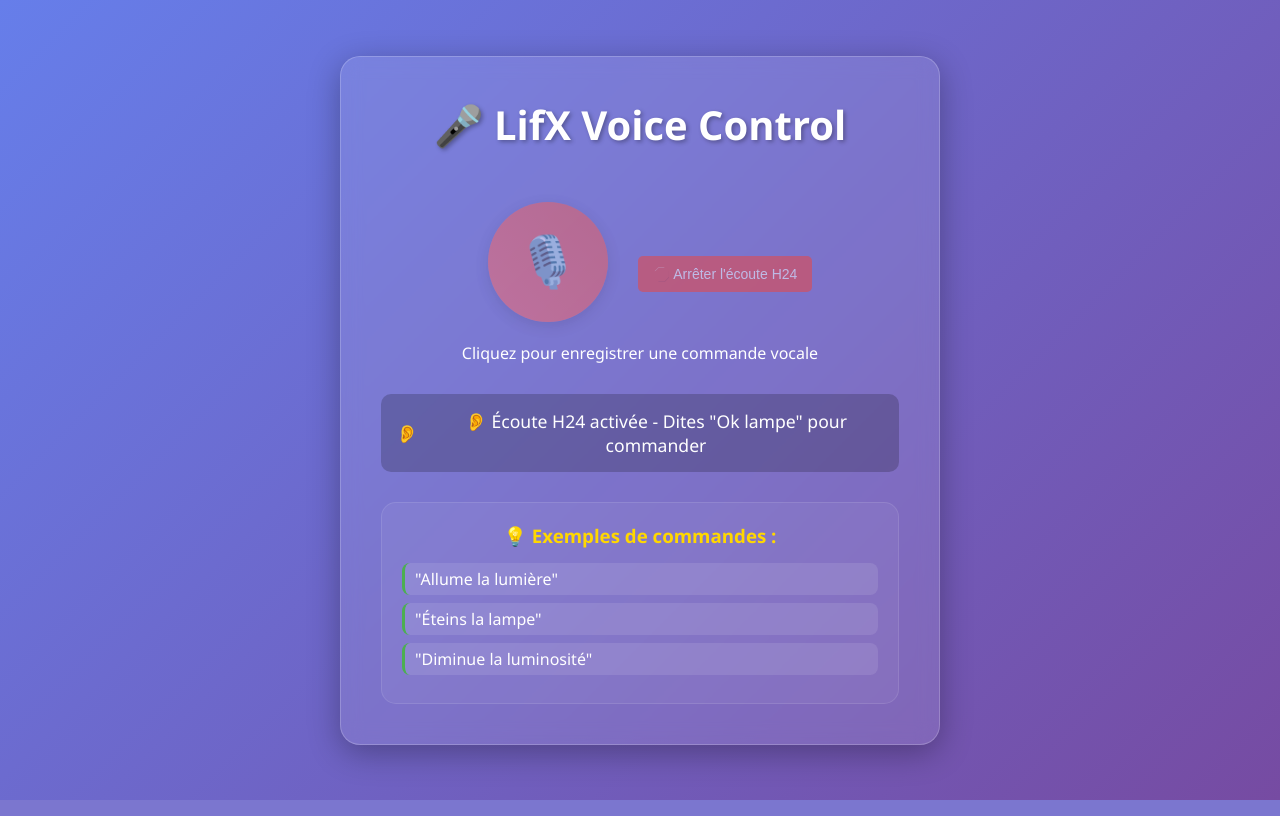
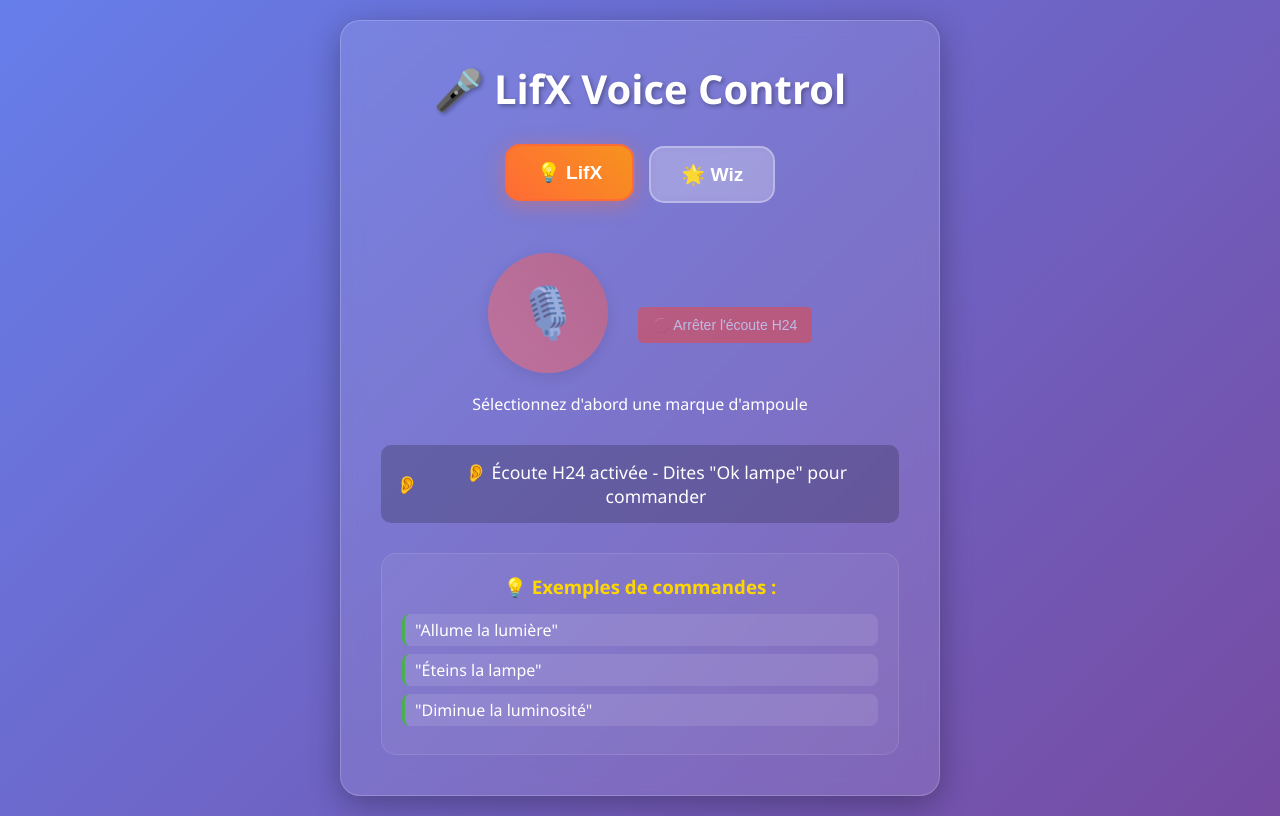
Before and after one commit to Diviini/IoT_lifX, a FastAPI app: page / in a window 1280 px wide. Run offline with FastAPI, Linux system fonts and the light colour scheme.

Commit message:
update : add Wiz choice

```diff
--- a/app/main.py
+++ b/app/main.py
@@ -8,6 +8,7 @@
 
 from .speech_processor import SpeechProcessor
 from .lifx_controller import LifXController
+# from .wiz_controller import WizController
 from .command_parser import CommandParser
 
 load_dotenv()
@@ -26,6 +27,7 @@
 # Modèle Pydantic pour recevoir du texte
 class TextCommand(BaseModel):
     text: str
+    brand: str  # "lifx" ou "wiz" (pour le futur)
 
 
 @app.get("/")
@@ -38,7 +40,9 @@
     """Traite directement un texte depuis JavaScript (plus rapide que l'audio)"""
     try:
         text = command.text.strip()
+        brand = command.brand.strip()
         print("Debug - Texte reçu:", text)
+        print("Debug - Type de lampe:", brand)
 
         if not text:
             return JSONResponse({
@@ -50,8 +54,11 @@
         parsed_command = command_parser.parse(text)
         print("Debug - Commande parsée:", parsed_command)
 
-        # Exécuter sur la lampe
-        result = lifx_controller.execute_command(parsed_command)
+        # Détection de la lamp ( lifx ou wiz )
+        if brand == "lifx":
+            result = lifx_controller.execute_command(parsed_command)
+        # else if type == "wiz":
+        #     result = wiz_controller.execute_command(parsed_command)
 
         return JSONResponse({
             "transcription": text,
--- a/requirements.txt
+++ b/requirements.txt
@@ -9,3 +9,4 @@
 numpy==1.24.3
 lifxlan==1.2.8
 websockets==12.0
+pywizlight==0.6.2
--- a/static/css/style.css
+++ b/static/css/style.css
@@ -1,4 +1,4 @@
-* {
+  * {
     margin: 0;
     padding: 0;
     box-sizing: border-box;
@@ -33,6 +33,54 @@
     text-shadow: 2px 2px 4px rgba(0, 0, 0, 0.3);
 }
 
+/* Nouveaux styles pour les boutons de sélection */
+.brand-selection {
+    margin-bottom: 30px;
+    display: flex;
+    gap: 15px;
+    justify-content: center;
+    flex-wrap: wrap;
+}
+
+.brand-btn {
+    background: rgba(255, 255, 255, 0.2);
+    border: 2px solid rgba(255, 255, 255, 0.3);
+    border-radius: 15px;
+    padding: 15px 30px;
+    color: white;
+    font-size: 1.2em;
+    font-weight: bold;
+    cursor: pointer;
+    transition: all 0.3s ease;
+    backdrop-filter: blur(5px);
+    min-width: 120px;
+}
+
+.brand-btn:hover {
+    transform: translateY(-2px);
+    box-shadow: 0 4px 15px rgba(0, 0, 0, 0.2);
+    background: rgba(255, 255, 255, 0.3);
+}
+
+.brand-btn.active {
+    background: linear-gradient(45deg, #4CAF50, #45a049);
+    border-color: #4CAF50;
+    box-shadow: 0 4px 20px rgba(76, 175, 80, 0.4);
+    transform: translateY(-2px);
+}
+
+.brand-btn.lifx.active {
+    background: linear-gradient(45deg, #ff6b35, #f7931e);
+    border-color: #ff6b35;
+    box-shadow: 0 4px 20px rgba(255, 107, 53, 0.4);
+}
+
+.brand-btn.wiz.active {
+    background: linear-gradient(45deg, #667eea, #764ba2);
+    border-color: #667eea;
+    box-shadow: 0 4px 20px rgba(102, 126, 234, 0.4);
+}
+
 .recording-section {
     margin-bottom: 30px;
 }
@@ -63,6 +111,12 @@
 .record-btn.recording {
     background: linear-gradient(45deg, #ff4757, #c44569);
     animation: pulse 1s infinite;
+}
+
+.record-btn:disabled {
+    opacity: 0.5;
+    cursor: not-allowed;
+    transform: none;
 }
 
 @keyframes pulse {
@@ -192,6 +246,15 @@
         font-size: 2em;
     }
 
+    .brand-selection {
+        flex-direction: column;
+        align-items: center;
+    }
+
+    .brand-btn {
+        min-width: 150px;
+    }
+
     .record-btn {
         width: 100px;
         height: 100px;
--- a/static/js/app.js
+++ b/static/js/app.js
@@ -6,11 +6,15 @@
 let speechRecognition;
 let currentStream;
 let isWaitingForCommand = false; // Boolean pour le mode commande
+let selectBrand = "lifx"; // Marque sélectionnée par défaut
 
 // Éléments DOM
 const recordBtn = document.getElementById('recordBtn');
+const recordingText = document.getElementById('recordingText');
 const status = document.getElementById('status');
 const result = document.getElementById('result');
+const lifxBtn = document.getElementById('lifxBtn');
+const wizBtn = document.getElementById('wizBtn');
 
 // Ajout d'un bouton pour activer/désactiver l'écoute en continu
 let listenToggleBtn;
@@ -27,6 +31,45 @@
         startListening();
     }, 1000); // Délai pour laisser le temps aux permissions
 });
+
+// Gestion de la sélection de marque
+lifxBtn.addEventListener('click', () => selectBrandFunction('lifx'));
+wizBtn.addEventListener('click', () => selectBrandFunction('wiz'));
+
+function updateStatus(message, type = '') {
+    status.textContent = message;
+    status.className = 'status';
+    if (type) {
+        status.classList.add(type);
+    }
+}
+
+// Initialisation
+updateStatus('Choisissez votre marque d\'ampoule connectée');
+
+
+function selectBrandFunction(brand) {
+    selectedBrand = brand;
+
+    // Mise à jour de l'interface
+    lifxBtn.classList.remove('active');
+    wizBtn.classList.remove('active');
+
+    if (brand === 'lifx') {
+        lifxBtn.classList.add('active');
+        updateStatus(`LifX sélectionné - Prêt à recevoir vos commandes vocales`);
+        recordingText.textContent = 'Cliquez pour enregistrer une commande LifX';
+    } else if (brand === 'wiz') {
+        wizBtn.classList.add('active');
+        updateStatus(`Wiz sélectionné - Prêt à recevoir vos commandes vocales`);
+        recordingText.textContent = 'Cliquez pour enregistrer une commande Wiz';
+    }
+
+    // Activer le bouton d'enregistrement
+    recordBtn.disabled = false;
+}
+
+
 
 function createListenToggleButton() {
     // Créer un bouton pour activer/désactiver l'écoute en continu
@@ -180,7 +223,13 @@
         'lampe',
         'hey lampe',
         'ok lumière',
-        'ok éclairage'
+        'ok éclairage',
+        'ok lupo',
+        'ok lupin',
+        'oki doki',
+        'luigi twerk',
+        'salut',
+        'bonjour'
     ];
 
     return wakeWords.some(wakeWord =>
@@ -268,15 +317,23 @@
     console.log('📤 Envoi de la commande:', text);
 
     try {
+        const requestBody = {
+            text: text,
+            brand: selectedBrand
+        };
+
+        console.log('Contenu envoyé au serveur:', requestBody);
+
         const response = await fetch('/process-text', {
             method: 'POST',
             headers: {
                 'Content-Type': 'application/json',
             },
-            body: JSON.stringify({
-                text: text
-            })
+            body: JSON.stringify(requestBody)
         });
+
+
+
 
         const data = await response.json();
 
--- a/templates/index.html
+++ b/templates/index.html
@@ -10,10 +10,20 @@
     <div class="container">
         <h1>🎤 LifX Voice Control</h1>
 
+        <!-- Sélection de la marque -->
+        <div class="brand-selection">
+            <button id="lifxBtn" class="brand-btn lifx active">
+                💡 LifX
+            </button>
+            <button id="wizBtn" class="brand-btn wiz">
+                🌟 Wiz
+            </button>
+        </div>
+
         <!-- Enregistrement vocal -->
         <div class="recording-section">
             <button id="recordBtn" class="record-btn">🎙️</button>
-            <p>Cliquez pour enregistrer une commande vocale</p>
+            <p id="recordingText">Sélectionnez d'abord une marque d'ampoule</p>
         </div>
 
         <!-- Upload de fichier -->
```
Also changed, not shown: app/wiz_detection.py (added, +9 -0 lines).
